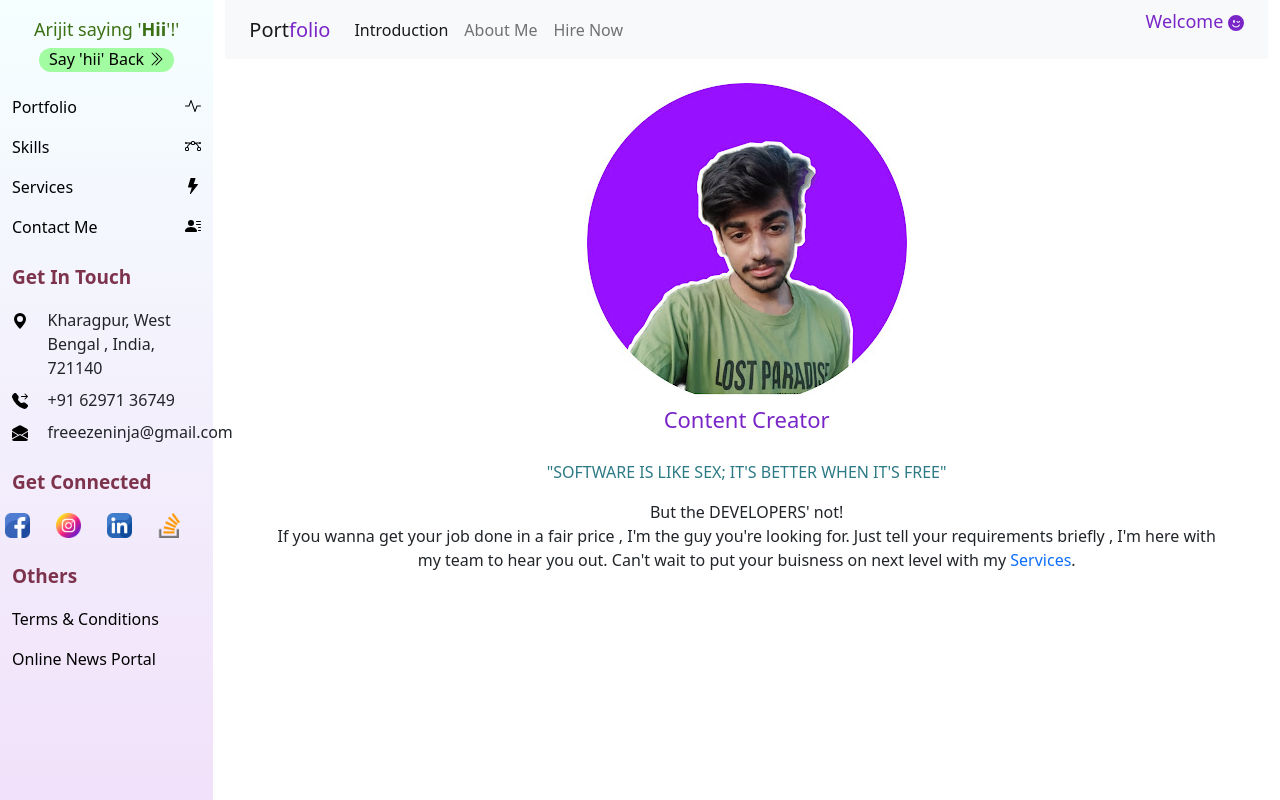
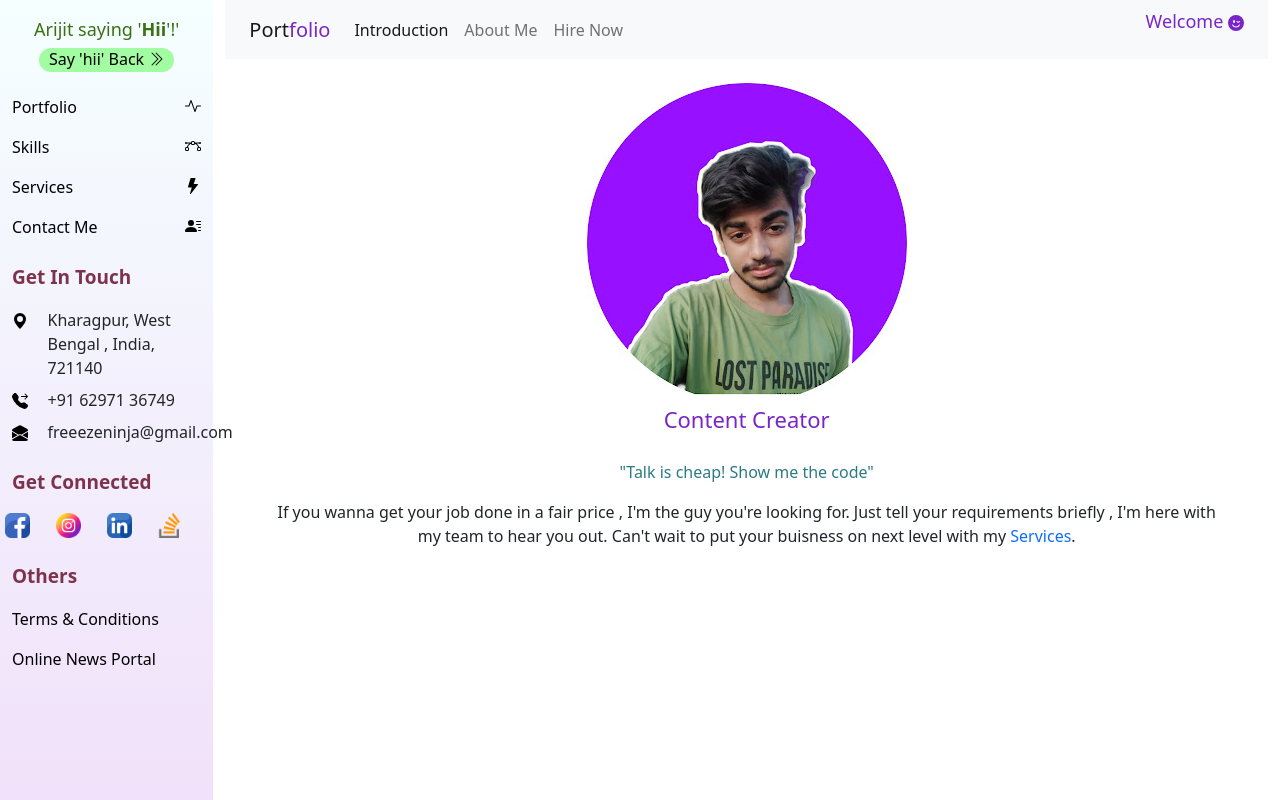
Before and after one commit to freezeninja/portfolio, an Angular app: page / in a window 1280 px wide. Built offline with nearby package versions, Linux system fonts and the light colour scheme.

Commit message:
chenged text

```diff
--- a/src/app/home/home.component.html
+++ b/src/app/home/home.component.html
@@ -10,8 +10,9 @@
                 <p class="mt-2 mb-2">{{ changText }}</p>
             </div>
             <div class="intro text-center">
-                <p class="p1">"SOFTWARE IS LIKE SEX; IT'S BETTER WHEN IT'S FREE"</p>
-               <p class="m-0 p-0">But the DEVELOPERS' not! </p>
+                <!-- <p class="p1">"SOFTWARE IS LIKE SEX; IT'S BETTER WHEN IT'S FREE"</p> -->
+                <p class="p1">"Talk is cheap! Show me the code"</p>
+               <!-- <p class="m-0 p-0">But the DEVELOPERS' not! </p> -->
                <p class="m-0 p-0">If you wanna get your job done in a fair price , I'm the guy you're looking for. Just tell your requirements briefly , I'm here with my team to hear you out. Can't wait to put your buisness on next level with my <span><a routerLink="/services" class="sidbarLinksRoute" routerLinkActive="active">Services</a></span>.</p>
             </div>
         </div>
```
